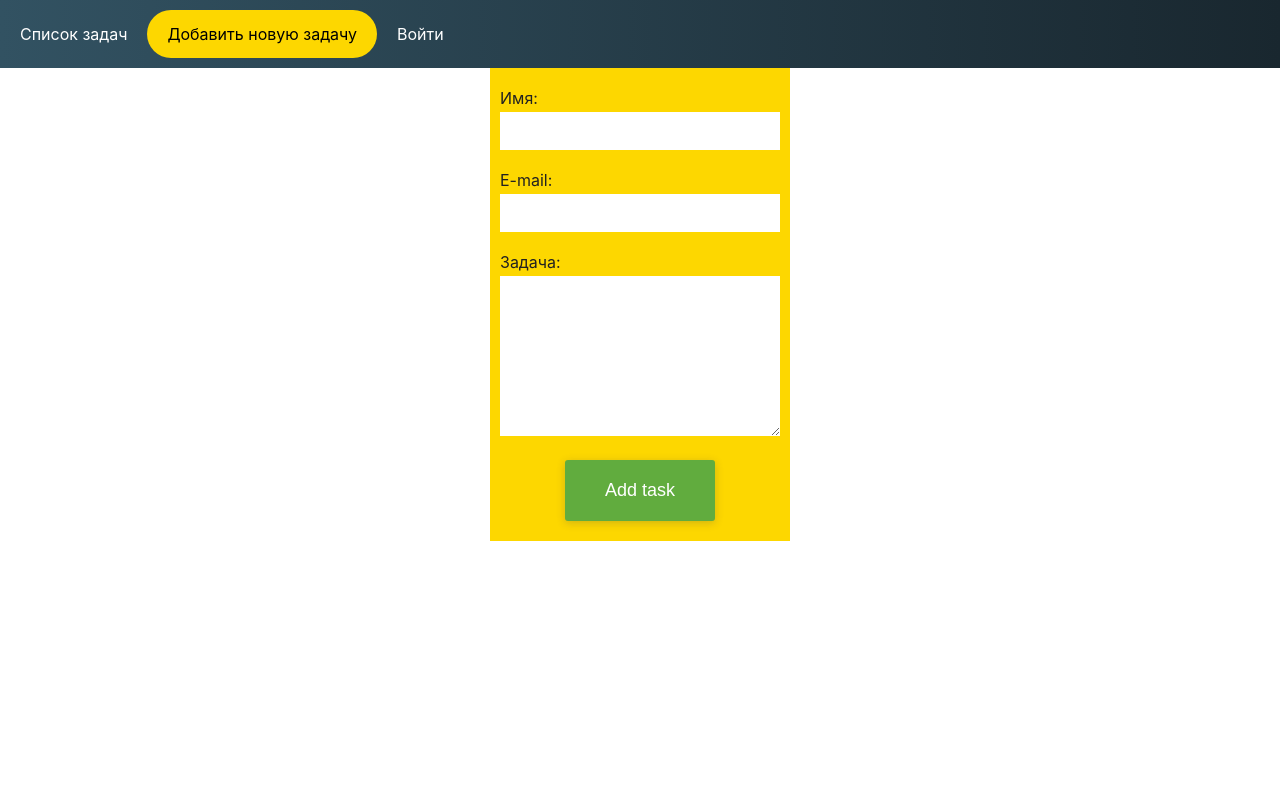
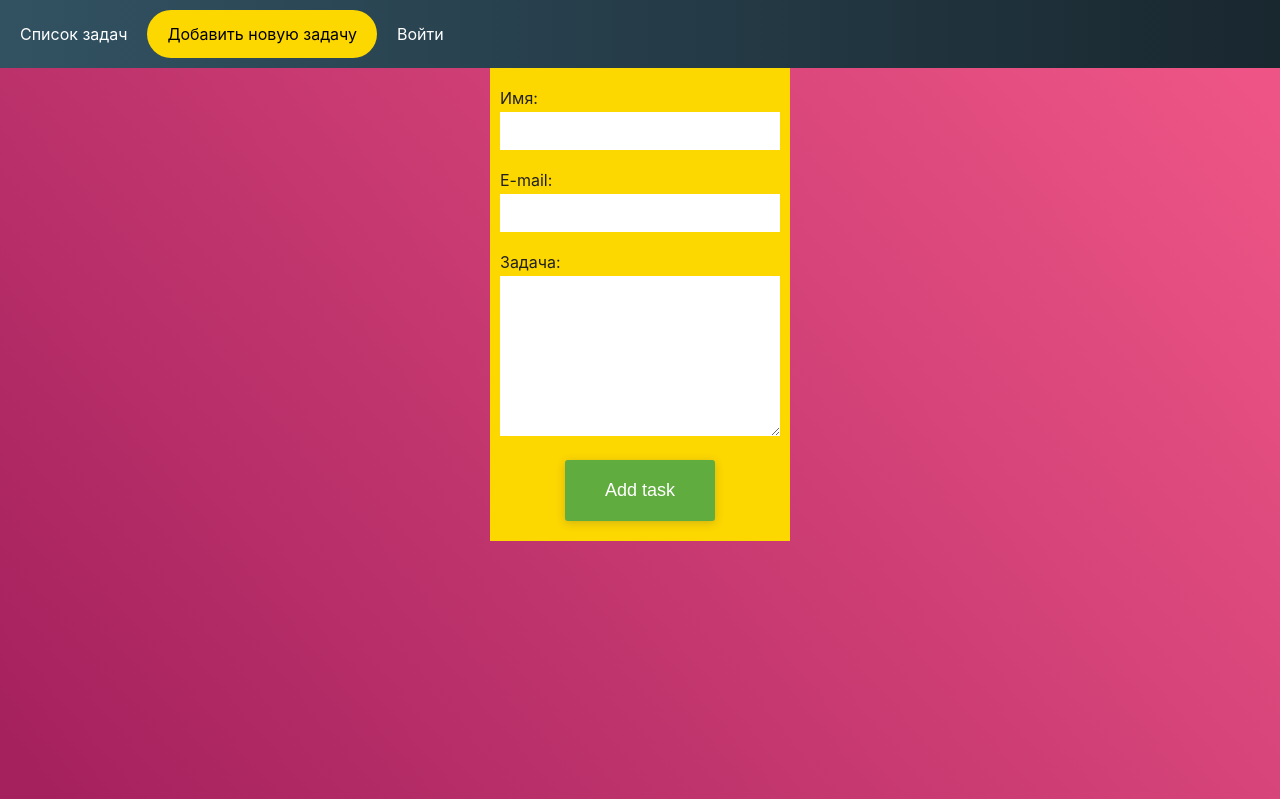
Before and after one commit to SeregaLucky/-SeregaLucky-test-BeeJee2, a React (Create React App) app: page /form in a window 1280 px wide. Built offline with nearby package versions, Linux system fonts and the light colour scheme.

Commit message:
add background in formPage

```diff
--- a/src/pages/FormPage/FormPage.js
+++ b/src/pages/FormPage/FormPage.js
@@ -52,11 +52,23 @@ class FormPage extends Component {
     addTaskThunk: T.func.isRequired,
   };
 
+  state = {
+    deg: 0,
+  };
+
   inputIds = {
     usernameInputId: shortid.generate(),
     emailInputId: shortid.generate(),
     textInputId: shortid.generate(),
   };
+
+  timerId = null;
+
+  componentDidMount() {
+    const timerId = setInterval(this.changeBackgroundColor, 100);
+
+    this.timerId = timerId;
+  }
 
   componentDidUpdate(prevProps) {
     const { newTask, formError } = this.props;
@@ -65,6 +77,14 @@ class FormPage extends Component {
 
     if (formError) this.errorShow();
   }
+
+  componentWillUnmount() {
+    clearInterval(this.timerId);
+  }
+
+  changeBackgroundColor = () => {
+    this.setState(state => ({ deg: state.deg + 1 }));
+  };
 
   addNewTask = () => {
     toast.info('Новая задача добавлена!)', {
@@ -80,9 +100,15 @@ class FormPage extends Component {
 
   render() {
     const { loading, addTaskThunk } = this.props;
+    const { deg } = this.state;
     const { usernameInputId, emailInputId, textInputId } = this.inputIds;
 
     return (
+      <section
+        style={{
+          background: `linear-gradient(${deg}deg, #a5215e 3%, #ee5586 98%)`,
+        }}
+      >
         <Formik
           initialValues={{ username: '', email: '', text: '' }}
           onSubmit={(data, { resetForm }) => {
@@ -150,12 +176,17 @@ class FormPage extends Component {
                 )}
               </label>
 
-            <button type="submit" disabled={loading} className={styles.button}>
+              <button
+                type="submit"
+                disabled={loading}
+                className={styles.button}
+              >
                 Add task
               </button>
             </form>
           )}
         </Formik>
+      </section>
     );
   }
 }
--- a/src/pages/FormPage/FormPage.module.css
+++ b/src/pages/FormPage/FormPage.module.css
@@ -1,3 +1,7 @@
+section {
+  /* background: linear-gradient(0deg, #834d9b, #d04ed6); */
+  min-height: calc(100vh - 69px);
+}
 .form {
   width: 300px;
   margin: 0 auto;
```
Lines whose indentation alone changed are shown as unchanged.
